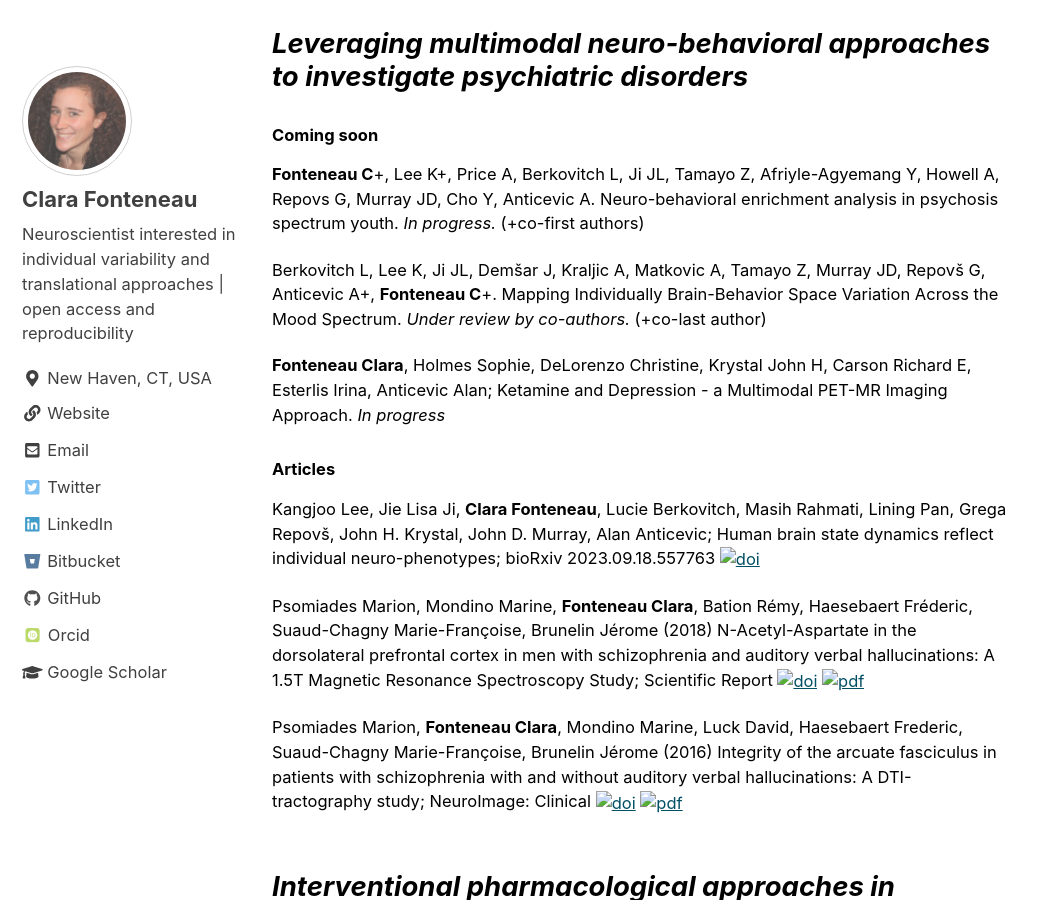
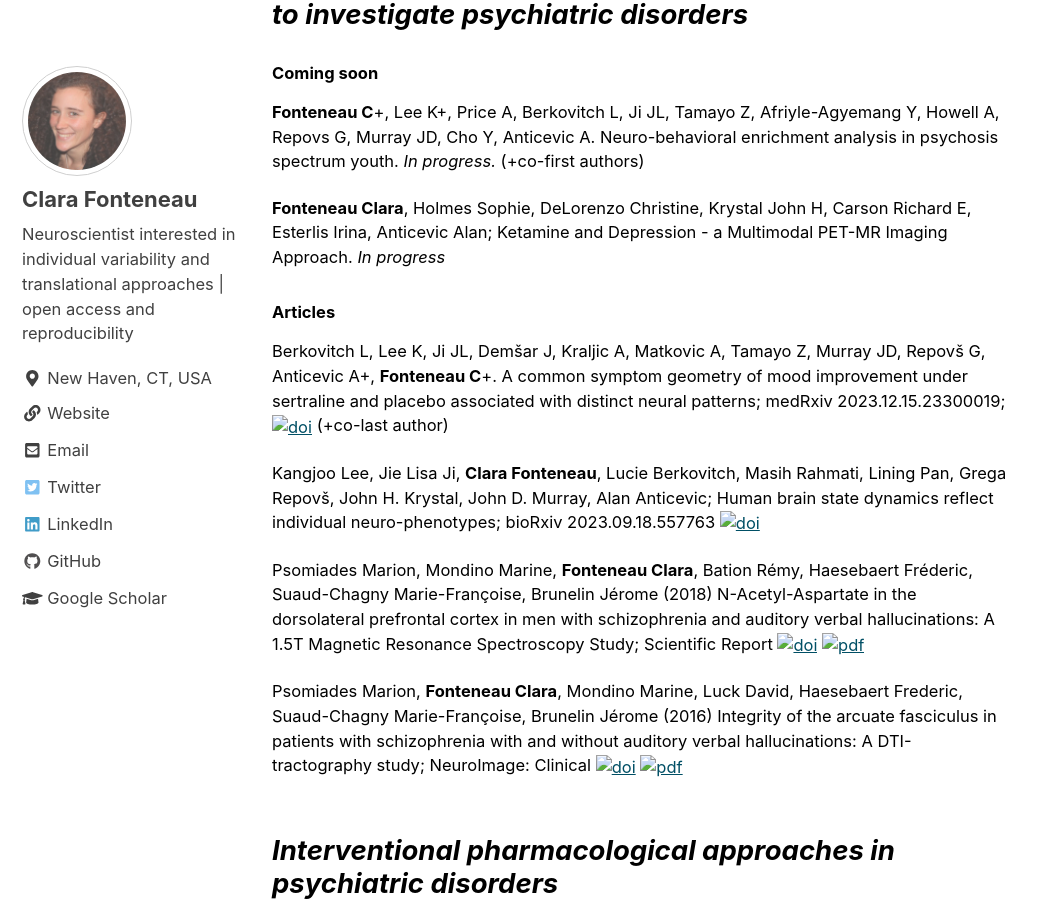
Before and after one commit to clarafonteneau/clarafonteneau.github.io, a Jekyll site: the page built from _pages/publications.md, in a window 1280 px wide and 900 px high, scrolled down 4872 px. Shown: the whole window, without its empty margins (0-1046 px from the left). Built offline with Jekyll 4.4.1, drawn with Linux system fonts in a browser that asks for light colours; nearby versions of some CDN libraries; some web fonts are replaced; comment, search, counter and statistics services are not loaded.

Commit message:
updated publication list

```diff
--- a/_config.yml
+++ b/_config.yml
@@ -107,7 +107,7 @@ author:
   email            : "fonteneau.clara@gmail.com"
   uri              : "https://clarafonteneau.github.io/"
   home             : # null (default), "absolute or relative url to link to author home" #
-  bitbucket        : "clarafonteneau"
+  bitbucket        : # "clarafonteneau"
   codepen          :
   dribbble         :
   flickr           :
@@ -120,7 +120,7 @@ author:
   instagram        :
   lastfm           :
   linkedin         : "clara-fonteneau-6a7bb9295" # "john-doe-12345678" (the last part of your profile url, e.g. https://www.linkedin.com/in/john-doe-12345678)
-  orcid            : "0000-0003-2808-3867"
+  orcid            : #"0000-0003-2808-3867"
   pinterest        :
   soundcloud       :
   stackoverflow    : # "123456/username" (the last part of your profile url, e.g. https://stackoverflow.com/users/123456/username)
--- a/_pages/publications.md
+++ b/_pages/publications.md
@@ -37,7 +37,7 @@ Psomiades Marion, **Fonteneau Clara**, Suaud-Chagny Marie-Françoise, Haesebaer
 Mondino Marine, **Fonteneau Clara**, Brunelin Jérome (2015) Schizophrenia. Book Chapter in Transcranial Direct Current Stimulation in Neuropsychiatric Disorders: Clinical Principles and Management by Brunoni AR, Nitsche MA, Loo CK. Springer NY, USA [![doi](icons/doi-icon.png)](https://doi.org/10.1007/978-3-319-33967-2) [![pdf](icons/pdf-icon.png)](/Papers/Mondino_Chap_2015.pdf) <span class="__dimensions_badge_embed__" data-doi="10.1007/978-3-319-33967-2" data-hide-zero-citations="true" data-style="small_circle"></span>
 
 #### Dissertation
-PhD Dissertation: **Fonteneau Clara** Impact of a single frontal transcranial direct current stimulation on the dopaminergic network in healthy subjects [![pdf](icons/pdf-icon.png)](/Papers/ThesisDissertation.pdf)
+PhD Dissertation: **Fonteneau Clara** Impact of a single frontal transcranial direct current stimulation on the dopaminergic network in healthy subjects
 
 ### Talks
 Neurophysiological impact of a fronto-temporal transcranial direct current stimulation (tDCS) in healthy humans: a simultaneous PET-MR approach; Talk in the symposium: Transcranial direct current stimulation for auditory hallucinations: evidence from clinical and neurophysiological studies
@@ -61,17 +61,17 @@ Neurophysiological impact of a fronto-temporal transcranial direct current stimu
 ### Posters
 L. Simon, **C. Fonteneau**, E. Poulet, M. Mondino, J. Brunelin (2019); Fronto-temporal transcranial direct current stimulation (tDCS) for auditory verbal hallucination in schizophrenia; French Journal of Psychiatry. [![doi](icons/doi-icon.png)](https://doi.org/10.1016/j.fjpsy.2019.10.351)
 
-**Fonteneau Clara**, Merida Inès, Redouté Jérome, Haesebaert Frédéric, Costes Nicolas, Brunelin Jérome, Suaud-Chagny Marie- Françoise; Neurophysiological impact of a fronto-temporal transcranial direct current stimulation in healthy subjects: a multimodal PET-MR imaging approach; Poster presented at Non Invasive Brain stimulation techniques (NIBS) for psychiatric disorders; Munich, Germany; October 2017 [![pdf](icons/pdf-icon.png)](/Papers/2017_Abstract_COMBISTIM_ECBSP.pdf) [![poster](icons/poster-icon.png)](/Papers/2017_Poster_COMBISTIM_ECBSP.pdf)
+**Fonteneau Clara**, Merida Inès, Redouté Jérome, Haesebaert Frédéric, Costes Nicolas, Brunelin Jérome, Suaud-Chagny Marie- Françoise; Neurophysiological impact of a fronto-temporal transcranial direct current stimulation in healthy subjects: a multimodal PET-MR imaging approach; Poster presented at Non Invasive Brain stimulation techniques (NIBS) for psychiatric disorders; Munich, Germany; October 2017
 
-**Fonteneau Clara**, Haesebaert Frédéric, Redouté Jérome, Le Bars Didier, Costes Nicolas, Brunelin Jérome, Suaud-Chagny Marie- Françoise ; Online transcranial direct current stimulation of the frontal cortex induces dopamine release in the striatum – a spatial and temporal analysis in healthy humans ; Poster presented at 2nd International Brain Stimulation conference, Barcelona, Spain; March 2017 [![pdf](icons/pdf-icon.png)](/Papers/2017_Abstract_DOPASTIM_BrainStim.pdf) [![poster](icons/poster-icon.png)](/Papers/2017_Poster_DOPASTIM_BrainStim.pdf)
+**Fonteneau Clara**, Haesebaert Frédéric, Redouté Jérome, Le Bars Didier, Costes Nicolas, Brunelin Jérome, Suaud-Chagny Marie- Françoise ; Online transcranial direct current stimulation of the frontal cortex induces dopamine release in the striatum – a spatial and temporal analysis in healthy humans ; Poster presented at 2nd International Brain Stimulation conference, Barcelona, Spain; March 2017
 
-**Fonteneau Clara**, Haesebaert Frédéric, Villien Marjorie, Redouté Jérome, Le Bars Didier, Costes Nicolas, Brunelin Jérome, Suaud-Chagny Marie-Françoise ; Neurophysiological impact of a fronto-temporal transcranial direct current stimulation in healthy subjects: a multimodal PET-MR imaging approach; Poster presented at 11th International Symposium on Functional NeuroReceptor Mapping of the Living Brain, Boston, USA; July 2016 [![pdf](icons/pdf-icon.png)](/Papers/2016_Abstract_COMBISTIM_NRM.pdf) [![poster](icons/poster-icon.png)](/Papers/2016_Poster_COMBISTIM_NRM.pdf)
+**Fonteneau Clara**, Haesebaert Frédéric, Villien Marjorie, Redouté Jérome, Le Bars Didier, Costes Nicolas, Brunelin Jérome, Suaud-Chagny Marie-Françoise ; Neurophysiological impact of a fronto-temporal transcranial direct current stimulation in healthy subjects: a multimodal PET-MR imaging approach; Poster presented at 11th International Symposium on Functional NeuroReceptor Mapping of the Living Brain, Boston, USA; July 2016
 
-**Fonteneau Clara**, Haesebaert Frédéric, Redouté Jérome, Le Bars Didier, Costes Nicolas, Brunelin Jérome, Suaud-Chagny Marie- Françoise ; Acute and subsequent effects of transcranial direct current stimulation on the dopaminergic transmission in healthy humans ; Poster presented at 11th International Symposium on Functional NeuroReceptor Mapping of the Living Brain, Boston, USA; July 2016 [![pdf](icons/pdf-icon.png)](/Papers/2016_Abstract_DOPASTIM_NRM.pdf) [![poster](icons/poster-icon.png)](/Papers/2016_Poster_DOPASTIM_NRM.pdf)
+**Fonteneau Clara**, Haesebaert Frédéric, Redouté Jérome, Le Bars Didier, Costes Nicolas, Brunelin Jérome, Suaud-Chagny Marie- Françoise ; Acute and subsequent effects of transcranial direct current stimulation on the dopaminergic transmission in healthy humans ; Poster presented at 11th International Symposium on Functional NeuroReceptor Mapping of the Living Brain, Boston, USA; July 2016
 
-**Fonteneau Clara**, Redouté Jérome, Le Bars Didier, Costes Nicolas, Brunelin Jérome, Suaud-Chagny Marie-Françoise; Impact of transcranial direct current stimulation on the dopaminergic transmission in healthy humans; Poster presented at Non Invasive Brain stimulation techniques (NIBS) for psychiatric disorders Ghent, Belgium; December 2015 [![pdf](icons/pdf-icon.png)](/Papers/2015_Abstract_DOPASTIM_Ghent.pdf) [![poster](icons/poster-icon.png)](/Papers/2015_Poster_DOPASTIM_Ghent.pdf)
+**Fonteneau Clara**, Redouté Jérome, Le Bars Didier, Costes Nicolas, Brunelin Jérome, Suaud-Chagny Marie-Françoise; Impact of transcranial direct current stimulation on the dopaminergic transmission in healthy humans; Poster presented at Non Invasive Brain stimulation techniques (NIBS) for psychiatric disorders Ghent, Belgium; December 2015
 
-Psomiades Marion, **Fonteneau Clara**, Haesebaert Frédéric, Suaud-Chagny Marie-Françoise, Brunelin Jérôme. Does prefrontal non invasive brain stimulation alleviating symptoms in depression and schizophrenia impact emotion processing ?; Poster presented at Non Invasive Brain stimulation techniques (NIBS) for psychiatric disorders Ghent, Belgium; December 2015 [![pdf](icons/pdf-icon.png)](/Papers/2015_Abstract_Emotion_Ghent.pdf) [![poster](icons/poster-icon.png)](/Papers/2015_Poster_Emotion_Ghent.pdf)
+Psomiades Marion, **Fonteneau Clara**, Haesebaert Frédéric, Suaud-Chagny Marie-Françoise, Brunelin Jérôme. Does prefrontal non invasive brain stimulation alleviating symptoms in depression and schizophrenia impact emotion processing ?; Poster presented at Non Invasive Brain stimulation techniques (NIBS) for psychiatric disorders Ghent, Belgium; December 2015
 
 ## ***<a name="methods"></a> Developing novel tools to advance multimodal imaging***
 #### Articles
@@ -89,21 +89,21 @@ Exploration of PET modeling methods in the case of displacement by an endogenous
 *Journal Club CERMEP, Lyon*
 
 ### Posters
-Merida Inés, **Fonteneau Clara**, Reilhac Anthonin, Redouté Jérôme, Irace Zacharie, Suaud-Chagny Marie-Françoise, Hammers Alexander, Costes Nicolas; Motion correction and multi-atlas attenuation correction applied to a simultaneous bolus/infusion PET-MR brain study; Talk given (by I. Merida) at 6th PET-MRI and SPECT-MRI (PSMR) Conference; Lisbon, Portugal, May 2017 [![pdf](icons/pdf-icon.png)](/Papers/2017_Abstract_PSMR.pdf)
+Merida Inés, **Fonteneau Clara**, Reilhac Anthonin, Redouté Jérôme, Irace Zacharie, Suaud-Chagny Marie-Françoise, Hammers Alexander, Costes Nicolas; Motion correction and multi-atlas attenuation correction applied to a simultaneous bolus/infusion PET-MR brain study; Talk given (by I. Merida) at 6th PET-MRI and SPECT-MRI (PSMR) Conference; Lisbon, Portugal, May 2017
 
-Merida Inés, Hammers Alexander, Redouté Jérôme, McGinnity Colm, **Fonteneau Clara**, Suaud-Chagny Marie-Françoise, Reilhac Anthonin, Costes Nicolas ; Attenuation correction with a multi-atlas method for brain PET-MR imaging: assessment with realistic simulated [11C]raclopride bolus-infusion PET data ; Poster presented at 28th International Symposium on Cerebral Blood Flow, Metabolism and Function & 13th International Conference on Quantification of Brain Function with PET; Berlin, Germany, April 2017 [![pdf](icons/pdf-icon.png)](/Papers/2017_Abstract_BrainPET.pdf)
+Merida Inés, Hammers Alexander, Redouté Jérôme, McGinnity Colm, **Fonteneau Clara**, Suaud-Chagny Marie-Françoise, Reilhac Anthonin, Costes Nicolas ; Attenuation correction with a multi-atlas method for brain PET-MR imaging: assessment with realistic simulated [11C]raclopride bolus-infusion PET data ; Poster presented at 28th International Symposium on Cerebral Blood Flow, Metabolism and Function & 13th International Conference on Quantification of Brain Function with PET; Berlin, Germany, April 2017
 
-Reilhac Anthonin, Berrada Rania, Irace Zacharie, Merida Inés, **Fonteneau Clara**, Suaud-Chagny Marie-Françoise, Costes Nicolas ; Développements d’une méthode de correction de mouvement en IRM-TEP cérébrale ; Poster presented at Recherche en Imagerie et Technologie pour la santé (RITS), Lyon, France, Mars 2017 [![pdf](icons/pdf-icon.png)](/Papers/2017_Abstract_RITS.pdf)
+Reilhac Anthonin, Berrada Rania, Irace Zacharie, Merida Inés, **Fonteneau Clara**, Suaud-Chagny Marie-Françoise, Costes Nicolas ; Développements d’une méthode de correction de mouvement en IRM-TEP cérébrale ; Poster presented at Recherche en Imagerie et Technologie pour la santé (RITS), Lyon, France, Mars 2017
 
 ## ***<a name="neurobeh"></a> Leveraging multimodal neuro-behavioral approaches to investigate psychiatric disorders***
 #### Coming soon
 **Fonteneau C**+, Lee K+, Price A, Berkovitch L, Ji JL, Tamayo Z, Afriyle-Agyemang Y, Howell A, Repovs G, Murray JD, Cho Y, Anticevic A. Neuro-behavioral enrichment analysis in psychosis spectrum youth. *In progress.* (+co-first authors)
 
-Berkovitch L, Lee K, Ji JL, Demšar J, Kraljic A, Matkovic A, Tamayo Z, Murray JD, Repovš G, Anticevic A+, **Fonteneau C**+. Mapping Individually Brain-Behavior Space Variation Across the Mood Spectrum. *Under review by co-authors.* (+co-last author)
-
 **Fonteneau Clara**, Holmes Sophie, DeLorenzo Christine, Krystal John H, Carson Richard E, Esterlis Irina, Anticevic Alan; Ketamine and Depression - a Multimodal PET-MR Imaging Approach. *In progress*
 
 #### Articles
+Berkovitch L, Lee K, Ji JL, Demšar J, Kraljic A, Matkovic A, Tamayo Z, Murray JD, Repovš G, Anticevic A+, **Fonteneau C**+. A common symptom geometry of mood improvement under sertraline and placebo associated with distinct neural patterns; medRxiv 2023.12.15.23300019; [![doi](icons/doi-icon.png)](https://doi.org/10.1101/2023.12.15.23300019) <span class="__dimensions_badge_embed__" data-doi="10.1101/2023.12.15.23300019" data-hide-zero-citations="true" data-style="small_circle"></span> (+co-last author)
+
 Kangjoo Lee, Jie Lisa Ji, **Clara Fonteneau**, Lucie Berkovitch, Masih Rahmati, Lining Pan, Grega Repovš, John H. Krystal, John D. Murray, Alan Anticevic; Human brain state dynamics reflect individual neuro-phenotypes; bioRxiv 2023.09.18.557763 [![doi](icons/doi-icon.png)](https://doi.org/10.1101/2023.09.18.557763) <span class="__dimensions_badge_embed__" data-doi="10.1101/2023.09.18.557763" data-hide-zero-citations="true" data-style="small_circle"></span>
 
 Psomiades Marion, Mondino Marine, **Fonteneau Clara**, Bation Rémy, Haesebaert Fréderic, Suaud-Chagny Marie-Françoise, Brunelin Jérome (2018) N-Acetyl-Aspartate in the dorsolateral prefrontal cortex in men with schizophrenia and auditory verbal hallucinations: A 1.5T Magnetic Resonance Spectroscopy Study; Scientific Report [![doi](icons/doi-icon.png)](http://dx.doi.org/10.1038/s41598-018-22597-y) [![pdf](icons/pdf-icon.png)](/Papers/Psomiades_2018.pdf) <span class="__dimensions_badge_embed__" data-doi="10.1038/s41598-018-22597-y" data-hide-zero-citations="true" data-style="small_circle"></span>
@@ -128,7 +128,7 @@ Anissa Abi-Dargham, Jonathan A Javitch, Mark Slifstein, Alan Anticevic, Monica E
 Bidet-Caulet A, Bottemanne L, **Fonteneau C**, Giard M-H, Bertrand O (2014) Brain Dynamics of Distractibility: Interaction Between Top-Down and Bottom-Up Mechanisms of Auditory Attention. Brain Topography [![doi](icons/doi-icon.png)](http://dx.doi.org/10.1007/s10548-014-0354-x) [![pdf](icons/pdf-icon.png)](/Papers/Bidet-Caulet_2013.pdf) <span class="__dimensions_badge_embed__" data-doi="10.1007/s10548-014-0354-x" data-hide-zero-citations="true" data-style="small_circle"></span>
 
 #### Posters
-Intartaglia Bastien, ElShafei Hesham, **Fonteneau Clara**, Catenoix Hélène, Bonnefond Mathilde, Bertrand Olivier, Bidet-Caulet Aurélie; Brain oscillatory dynamics in the bottom-up/top-down balance of auditory attention: intracranial recordings; Poster presented at 2nd Salzburg Mind – Brain Annual Meeting, SAMBA 2018. [![pdf](icons/pdf-icon.png)](/Papers/2018_Abstract_AttAud_sEEG_SAMBA.pdf)
+Intartaglia Bastien, ElShafei Hesham, **Fonteneau Clara**, Catenoix Hélène, Bonnefond Mathilde, Bertrand Olivier, Bidet-Caulet Aurélie; Brain oscillatory dynamics in the bottom-up/top-down balance of auditory attention: intracranial recordings; Poster presented at 2nd Salzburg Mind – Brain Annual Meeting, SAMBA 2018.
 
 #### Dissertation
 Master 2 thesis: **Fonteneau Clara** Mechanisms of attentional preparation in the auditory cortex
```
